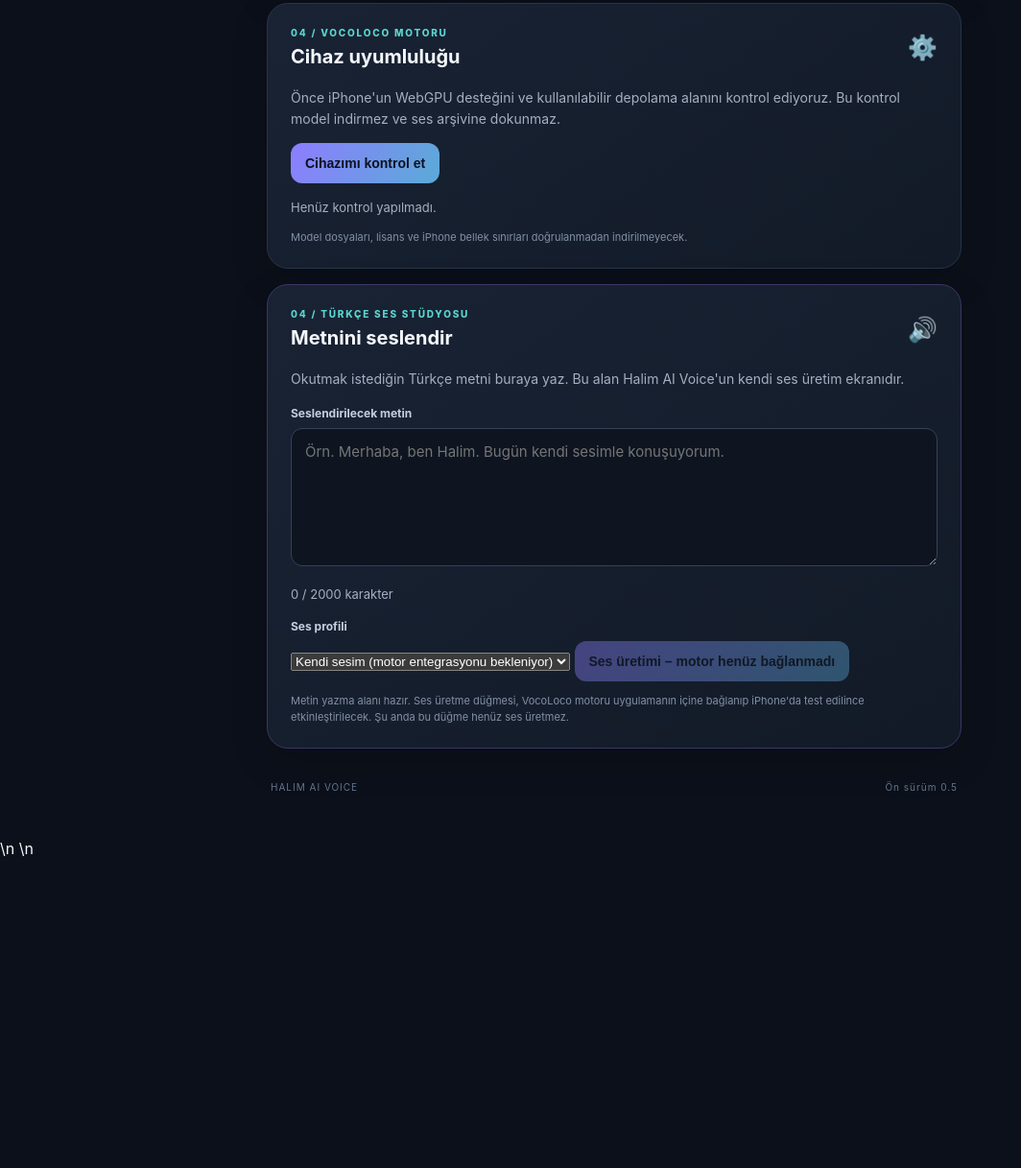
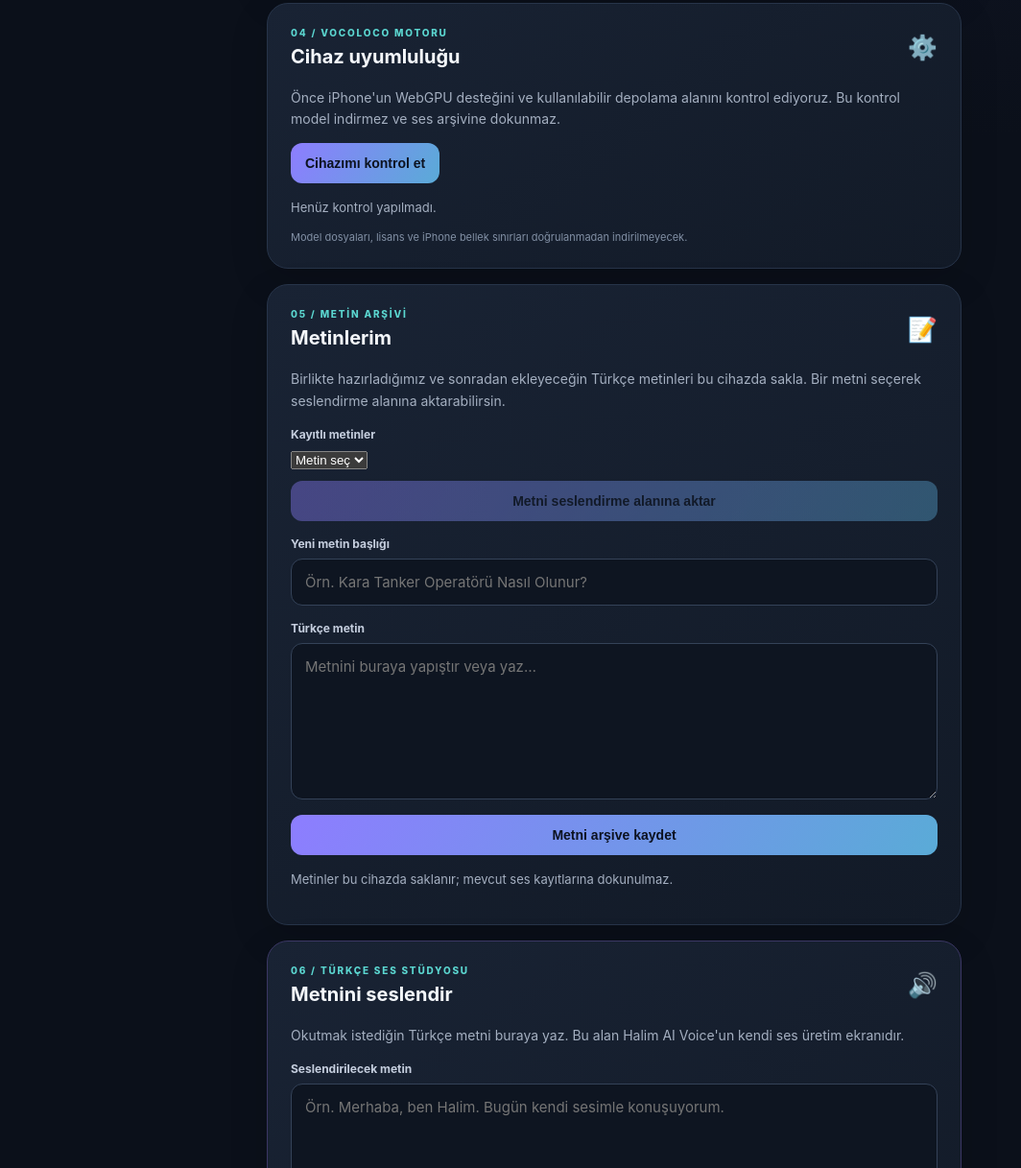
Before and after one commit to hpirselim-lgtm/Halim-AI-Voice, a plain HTML site: page index.html in a window 1280 px wide. Shown: the part 1520-2737 px from the top of the page at 96% size, without its empty margins (0-1064 px from the left). Before the commit the page ends 2414 px from the top, so only its background shows below. Drawn offline with Linux system fonts and the light colour scheme.

Commit message:
Add Turkish text archive to Halim AI Voice

```diff
--- a/index.html
+++ b/index.html
@@ -62,8 +62,24 @@
       <div class="record-status" id="engineCheckStatus" aria-live="polite">Henüz kontrol yapılmadı.</div>
       <div class="small-note" id="engineCheckDetails">Model dosyaları, lisans ve iPhone bellek sınırları doğrulanmadan indirilmeyecek.</div>
     </section>
+    <section class="panel" id="textArchive">
+      <div class="section-heading"><div><p class="eyebrow">05 / METİN ARŞİVİ</p><h2>Metinlerim</h2></div><span class="mic-icon">📝</span></div>
+      <p class="muted">Birlikte hazırladığımız ve sonradan ekleyeceğin Türkçe metinleri bu cihazda sakla. Bir metni seçerek seslendirme alanına aktarabilirsin.</p>
+      <label class="field-label" for="savedTextSelect">Kayıtlı metinler</label>
+      <select id="savedTextSelect"><option value="">Metin seç</option></select>
+      <div class="record-actions" style="margin-top:12px">
+        <button class="button primary" id="loadSavedTextButton" type="button" disabled>Metni seslendirme alanına aktar</button>
+      </div>
+      <label class="field-label" for="archiveTextTitle">Yeni metin başlığı</label>
+      <input id="archiveTextTitle" type="text" maxlength="100" placeholder="Örn. Kara Tanker Operatörü Nasıl Olunur?">
+      <label class="field-label" for="archiveTextBody">Türkçe metin</label>
+      <textarea id="archiveTextBody" rows="7" maxlength="20000" placeholder="Metnini buraya yapıştır veya yaz…"></textarea>
+      <button class="button primary" id="saveArchiveTextButton" type="button" style="width:100%;margin-top:12px">Metni arşive kaydet</button>
+      <div class="record-status" id="textArchiveStatus" aria-live="polite">Metinler bu cihazda saklanır; mevcut ses kayıtlarına dokunulmaz.</div>
+      <div id="savedTextList"></div>
+    </section>
     <section class="panel future-panel" id="speechStudio">
-      <div class="section-heading"><div><p class="eyebrow">04 / TÜRKÇE SES STÜDYOSU</p><h2>Metnini seslendir</h2></div><span class="mic-icon">🔊</span></div>
+      <div class="section-heading"><div><p class="eyebrow">06 / TÜRKÇE SES STÜDYOSU</p><h2>Metnini seslendir</h2></div><span class="mic-icon">🔊</span></div>
       <p class="muted">Okutmak istediğin Türkçe metni buraya yaz. Bu alan Halim AI Voice'un kendi ses üretim ekranıdır.</p>
       <label class="field-label" for="speechText">Seslendirilecek metin</label>
       <textarea id="speechText" rows="6" maxlength="2000" placeholder="Örn. Merhaba, ben Halim. Bugün kendi sesimle konuşuyorum."></textarea>
@@ -86,6 +102,7 @@
         update();
       }
     })();
-  </script>\n  <script type="module" src="./engine-check-ui.js"></script>\n  <script src="./app.js"></script>
+  </script>\n  <script type="module" src="./engine-check-ui.js"></script>
+  <script type="module" src="./text-archive.js"></script>\n  <script src="./app.js"></script>
 </body>
 </html>
```
